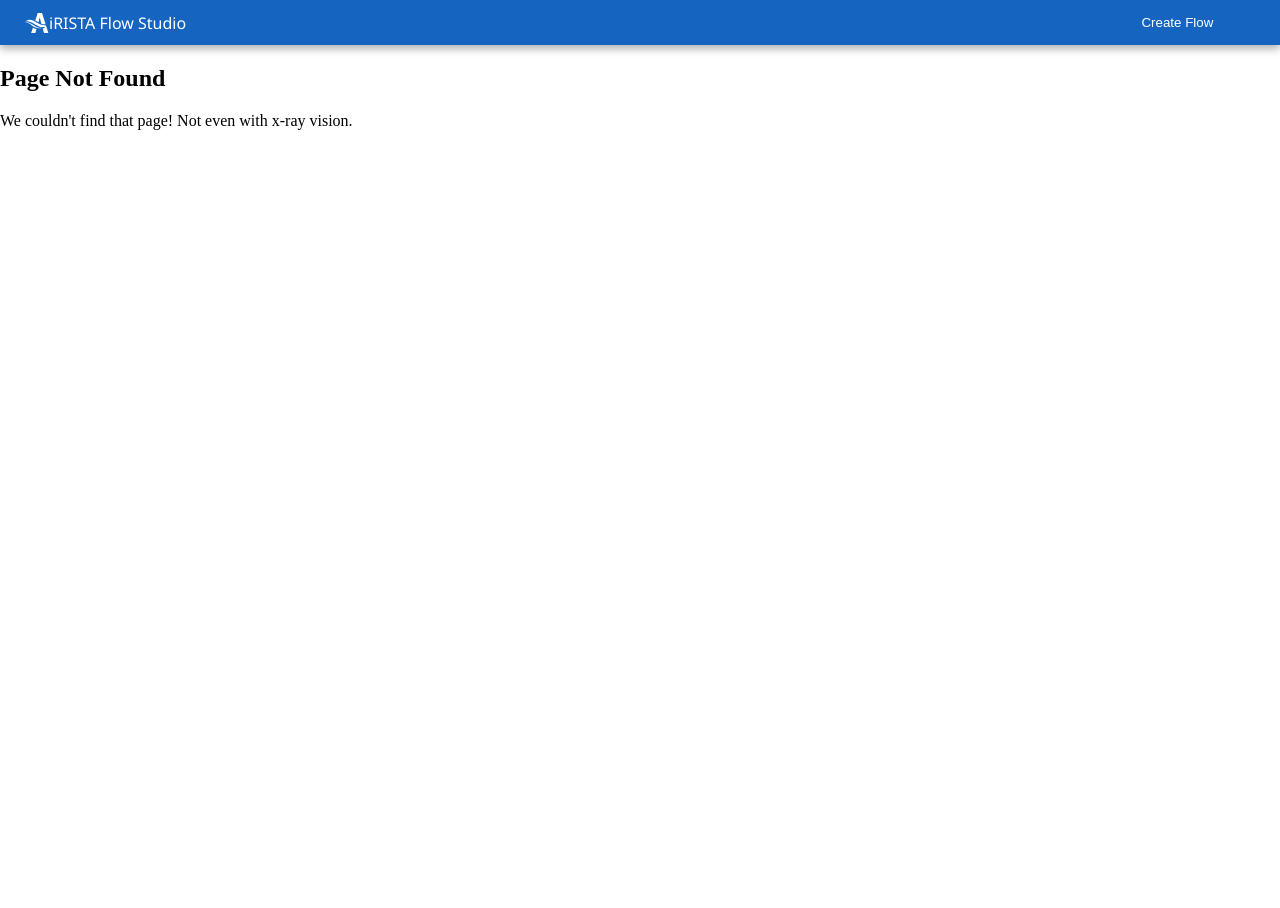
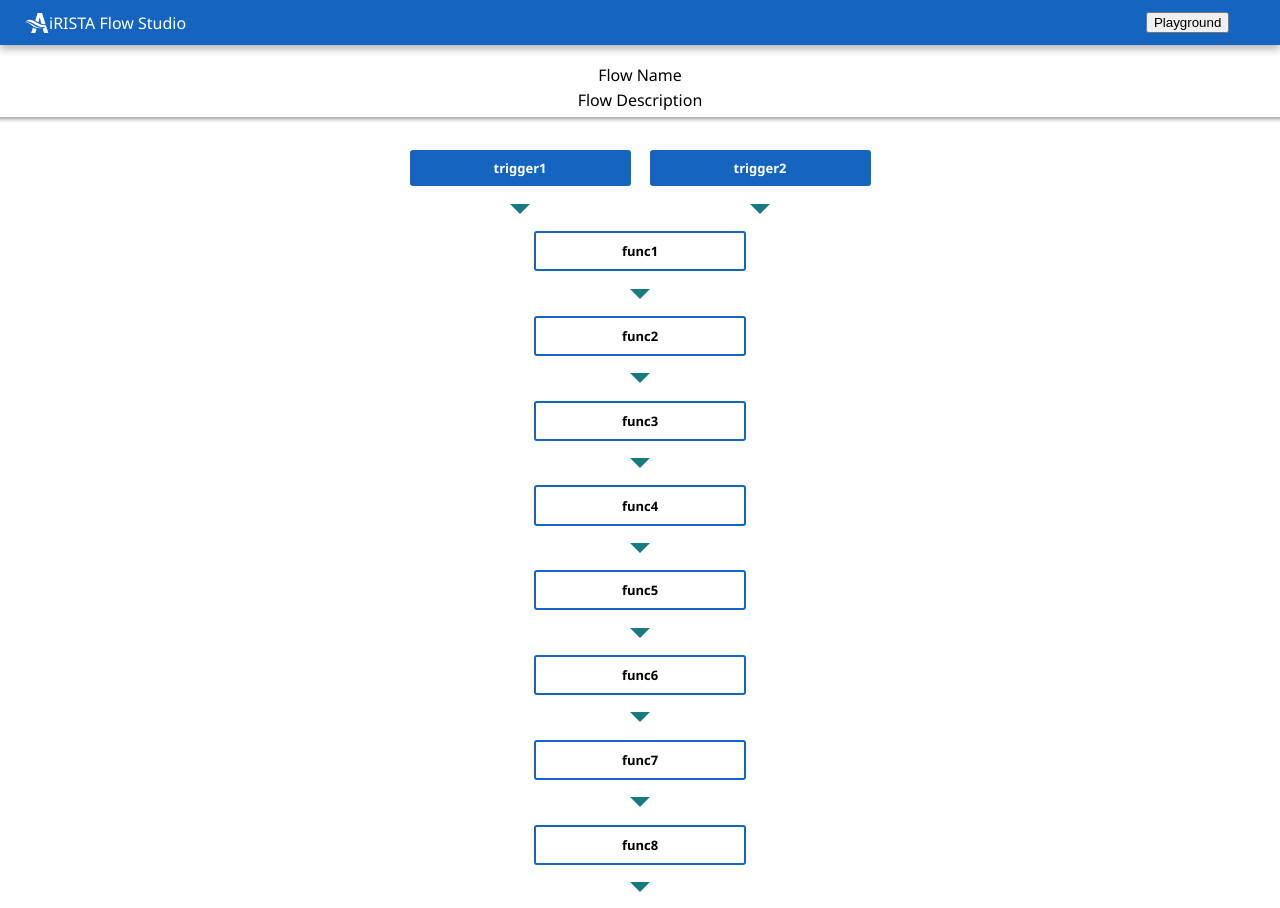
Before and after one commit to christianheuchert/AiristaFlows, an Angular app in the folder AiristaFlows/: page /playground in a window 1280 px wide. Before the commit this address had no page. Before the commit the page ends 800 px from the top, so only its background shows below. Built offline with nearby package versions, Linux system fonts and the light colour scheme.

Commit message:
tree work

```diff
--- a/AiristaFlows/src/app/app-routing.module.ts
+++ b/AiristaFlows/src/app/app-routing.module.ts
@@ -4,6 +4,7 @@ import { CreateFlowComponent } from './create-flow/create-flow.component';
 import { FlowListComponent } from './flow-list/flow-list.component';
 import { PageNotFoundComponent } from './page-not-found/page-not-found.component';
 import { FlowViewComponent } from './flow-view/flow-view.component';
+import { PlaygroundComponent } from './playground/playground.component';
 
 const routes: Routes = [
   {
@@ -21,6 +22,11 @@ const routes: Routes = [
     component: CreateFlowComponent,
     data: {},
   },
+  {
+    path: 'playground',
+    component: PlaygroundComponent,
+    data: {},
+  },
   { path: '', redirectTo: '/flow-list', pathMatch: 'full' },
   {path: '**', component: PageNotFoundComponent}
 ];
--- a/AiristaFlows/src/app/app.component.html
+++ b/AiristaFlows/src/app/app.component.html
@@ -9,8 +9,8 @@
     <!-- Airista Flows -->
   </div>
   <div class="nav-right">
-      <button mat-flat-button>
-        Create Flow
+      <button routerLink="/playground">
+        Playground
       </button>
   </div>
 </div>
--- a/AiristaFlows/src/app/app.module.ts
+++ b/AiristaFlows/src/app/app.module.ts
@@ -20,6 +20,7 @@ import { MatProgressSpinnerModule } from '@angular/material/progress-spinner';
 import {MatTooltipModule} from '@angular/material/tooltip';
 import { CreateFlowComponent } from './create-flow/create-flow.component';
 import { PageNotFoundComponent } from './page-not-found/page-not-found.component';
+import { PlaygroundComponent } from './playground/playground.component';
 
 
 @NgModule({
@@ -34,7 +35,8 @@ import { PageNotFoundComponent } from './page-not-found/page-not-found.component
     MqttComponent,
     TriggerInputComponent,
     CreateFlowComponent,
-    PageNotFoundComponent
+    PageNotFoundComponent,
+    PlaygroundComponent
   ],
   imports: [
     BrowserModule,
--- /dev/null
+++ b/AiristaFlows/src/app/playground/playground.component.html
@@ -0,0 +1,25 @@
+<div class="shell">
+    <div class="flow-header">
+        <p>Flow Name</p>
+        <p>Flow Description</p>
+    </div>
+
+    <div class="trigger-row">
+        <div class="triggers" *ngFor="let trigger of flow.Triggers">
+            <div class="trigger">
+                <p class="name">{{trigger.Name}}</p>
+            </div>
+            <div class="arrow-down"></div>
+        </div>
+    </div>
+
+    <div class="function-list">
+        <div class="functions" *ngFor="let function of flow.Functions">
+            <div class="function">
+                <p class="name">{{function.Name}}</p>
+            </div>
+            <div class="arrow-down"></div>
+        </div>
+    </div>
+
+</div>
--- /dev/null
+++ b/AiristaFlows/src/app/playground/playground.component.scss
@@ -0,0 +1,125 @@
+.shell {
+    font-family: 'Segoe UI', Tahoma, Geneva, Verdana, sans-serif;
+    display: flex;
+    flex-direction: column;
+    align-items: center;
+}
+
+.flow-header {
+    color: black;
+    text-align: center;
+    background-color: white;
+    width: 100%;
+    height: 2.5em;
+    border-radius: 3px;
+    padding: 1em;
+    margin-bottom: 2em;
+    box-shadow: 0 2px 4px rgba(0, 0, 0, 0.4); /* Add this line for the shadow effect */
+}
+
+.trigger-row{
+    display: flex;
+    width: 70%;
+    justify-content: center;
+}
+.triggers{
+    display: flex;
+    flex-direction: column;
+    justify-content: center;
+    align-items: center;
+    width: 15em;
+}
+.trigger{
+    cursor: pointer;
+    position: relative;
+    background-color: #1565c0;
+    border-radius: 3px;
+    padding: .5em;
+    margin: .1em;
+    font-size: small;
+    text-align: center;
+    color: white;
+    width: 16em;
+}
+.trigger:hover {
+    color: #2c3a41;
+    background-color: #e6e6e6;
+    left: .1em;
+}
+
+.function-list{
+    display: flex;
+    flex-direction: column;
+    width: 70%;
+    justify-content: center;
+    align-items: center;
+}
+.functions{
+    display: flex;
+    flex-direction: column;
+    justify-content: center;
+    align-items: center;
+    width: 15em;
+}
+.function{
+    cursor: pointer;
+    position: relative;
+    border: 2px solid #1565c0;
+    border-radius: 3px;
+    padding: .5em;
+    margin: .1em;
+    font-size: small;
+    text-align: center;
+    width: 15em;
+}
+.function:hover {
+    color: #2c3a41;
+    background-color: #e6e6e6;
+    left: .1em;
+}
+
+/* name and description styles */
+.name{
+    font-weight: bold;
+}
+.description{
+    font-weight: 300;
+}
+
+p {
+    margin: .2em;
+}
+
+button {
+    flex: 1;
+    cursor: pointer;
+    position: relative;
+    background-color: #1565c0;
+    margin: 1em;
+    padding: 1;
+    border-radius: 6px;
+    border: 2px solid #1565c0;
+    height: 2em;
+    text-align: center;
+    color: white;
+}
+button:hover {
+    color: #2c3a41;
+    background-color: #e6e6e6;
+    left: .1em;
+}
+button.selected {
+    background-color: #1565c0;
+    color: white;
+}
+
+.arrow-down {
+justify-content: center;
+align-items: center;
+width: 0;
+height: 0;
+border-left: 10px solid transparent;
+border-right: 10px solid transparent;
+border-top: 10px solid rgb(25, 123, 129);
+margin:1rem;
+}
--- /dev/null
+++ b/AiristaFlows/src/app/playground/playground.component.ts
@@ -0,0 +1,72 @@
+import { Component, OnInit } from '@angular/core';
+
+@Component({
+  selector: 'app-playground',
+  templateUrl: './playground.component.html',
+  styleUrls: ['./playground.component.scss']
+})
+export class PlaygroundComponent implements OnInit{
+
+  trigger1 = { Id: 1, Name: "trigger1", Input: 0, Output: "trigger1" };
+  trigger2 = { Id: 2, Name: "trigger2", Input: 0, Output: "trigger 2" };
+  func1 = { Id: 3, Name: "func1", Input: 1, Output: "func1" };
+  func2 = { Id: 4, Name: "func2", Input: 1, Output: "func2" };
+  func3 = { Id: 5, Name: "func3", Input: 3, Output: "func3" };
+  func4 = { Id: 6, Name: "func4", Input: 3, Output: "func4" };
+  func5 = { Id: 7, Name: "func5", Input: 3, Output: "func5"};
+  func6 = { Id: 8, Name: "func6", Input: 6, Output: "func6" };
+  func7 = { Id: 9, Name: "func7", Input: 6, Output: "func7"};
+  func8 = { Id: 10, Name: "func8", Input: 2, Output: "func8"};
+
+  flow= {Triggers: [this.trigger1, this.trigger2],
+    Functions: [this.func1, this.func2, this.func3, this.func4,
+      this.func5, this.func6, this.func7, this.func8]};
+
+  answer = [{1:[3, 4]}, {2: [10]}, {3:[5, 6, 7]}, {6:[8, 9]}]
+
+  ngOnInit(): void {
+    var tree = this.getTree(this.flow)
+    console.log(tree)
+  }
+
+  getTree(flow: Flow) {
+    const mixed = flow.Functions.concat(flow.Triggers)
+
+    let tree = new Map<number, number[]>();
+
+    mixed.forEach(element => {
+      mixed.forEach(another => {
+        if(element.Id == another.Input){
+          let valArr = tree.get(element.Id)
+          if (valArr){
+            valArr?.push(another.Id)
+            tree.set(element.Id, valArr)
+          }else{ tree.set(element.Id, [another.Id]) }
+
+        }
+      });
+    });
+    return tree
+  }
+
+
+}
+
+interface Trigger {
+  Id: number;
+  Name: string;
+  Input: number;
+  Output: string;
+}
+
+interface Func {
+  Id: number;
+  Name: string;
+  Input: number;
+  Output: string;
+}
+
+interface Flow {
+  Triggers: Trigger[];
+  Functions: Func[];
+}
```
Also changed, not shown: 1 other file (tests, documents, lock files or other folders).
